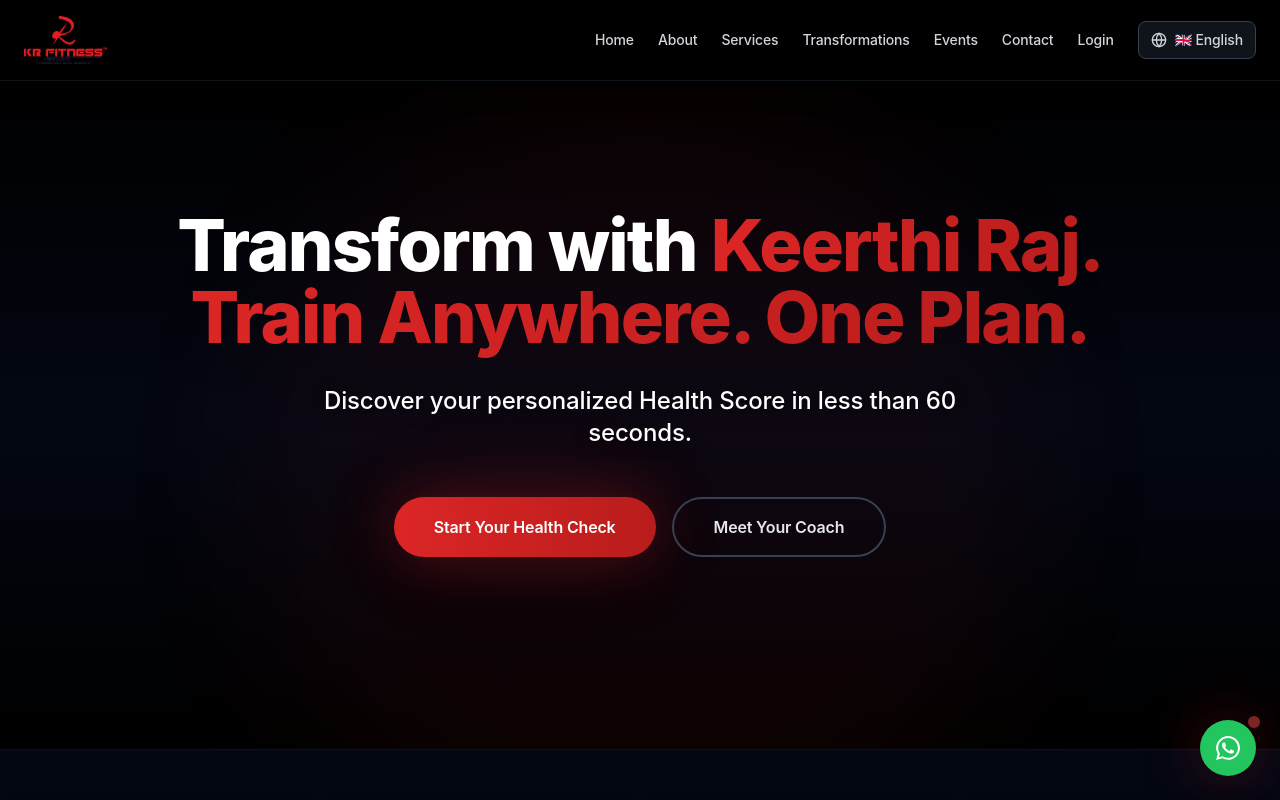
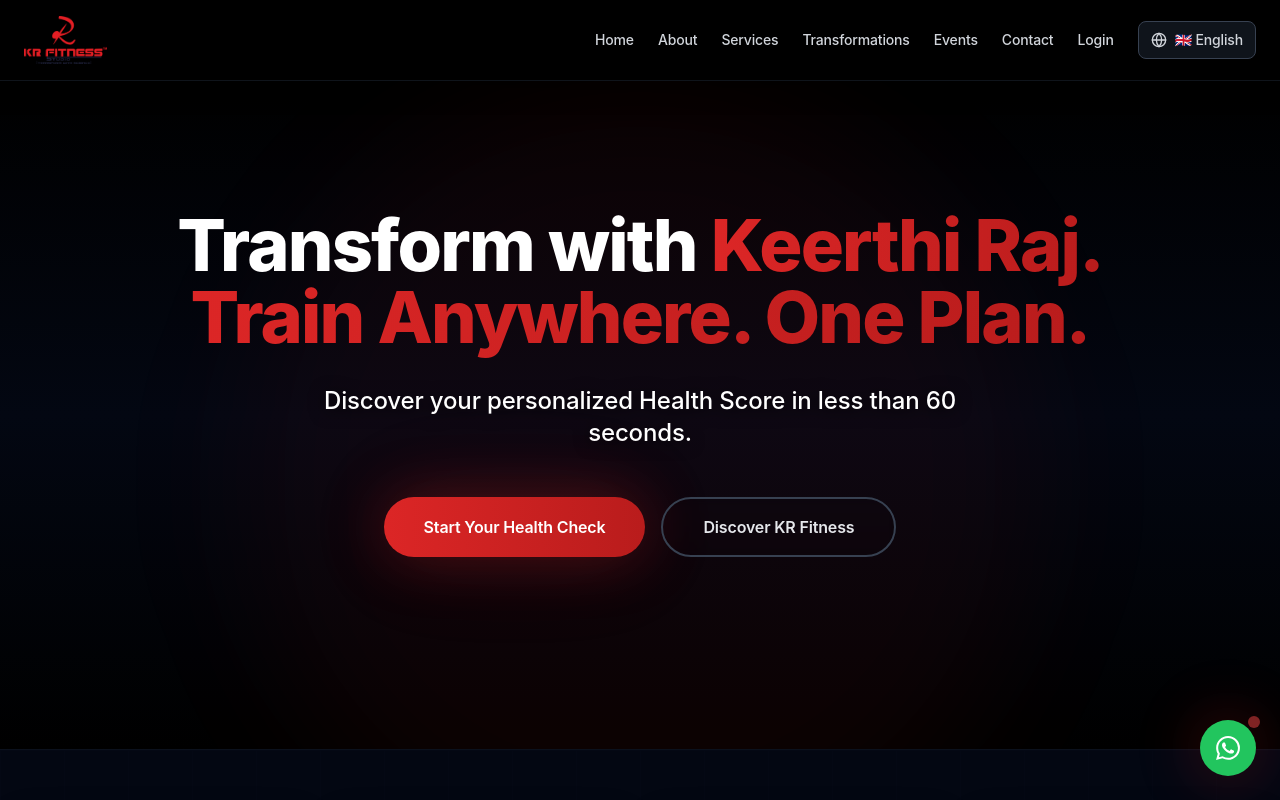
Before and after one commit to rBrgv/KRF, a Next.js app: page / in a window 1280 px wide. Shown: the top 800 px of the page. Built offline with nearby package versions, Linux system fonts and the light colour scheme.

Commit message:
Update about pages, hero section, transformation gallery, and translations

```diff
--- a/app/about-coach/page.tsx
+++ b/app/about-coach/page.tsx
@@ -5,9 +5,9 @@
 import { YouTubePlaylist } from '@/components/YouTubePlaylist';
 
 export const metadata: Metadata = {
-  title: 'Best Gym Trainer in Bangalore | Meet Keerthi Raj | KR Fitness',
-  description: 'Meet Keerthi Raj, best gym trainer in Bangalore and founder of KR Fitness gym. Over 15 years of experience. See client transformations, read the book, watch podcasts, and read reviews from best gym in Bengaluru.',
-  keywords: 'best gym trainer bangalore, gym trainer keerthi raj, gym trainer bengaluru, expert gym trainer bangalore, certified gym trainer',
+  title: 'Best Gym Trainer in Bangalore | Discover KR Fitness | Keerthi Raj',
+  description: 'Discover KR Fitness with Keerthi Raj, best gym trainer in Bangalore and founder of KR Fitness gym. Over 15 years of experience. See client transformations, read the book, watch podcasts, and read reviews from best gym in Bengaluru.',
+  keywords: 'best gym trainer bangalore, gym trainer keerthi raj, gym trainer bengaluru, expert gym trainer bangalore, certified gym trainer, discover kr fitness',
 };
 
 export default function AboutCoachPage() {
@@ -31,7 +31,7 @@
                 </div>
                 <div className="flex-1 text-center md:text-left">
                   <span className="inline-block px-3 py-1 rounded-full bg-red-500/10 border border-red-500/20 text-xs font-semibold uppercase tracking-wider text-red-400 mb-4">
-                    Meet Your Coach
+                    Discover KR Fitness
                   </span>
                   <h1 className="text-3xl md:text-4xl font-extrabold text-white mb-4">
                     MR. KEERTHI RAJ
--- a/app/about/page.tsx
+++ b/app/about/page.tsx
@@ -4,9 +4,9 @@
 import { YouTubePlaylist } from '@/components/YouTubePlaylist';
 
 export const metadata: Metadata = {
-  title: 'About Best Gym Trainer in Bangalore | KR Fitness Gym | Meet Your Coach',
+  title: 'About Best Gym Trainer in Bangalore | KR Fitness Gym | Discover KR Fitness',
   description:
-    'Meet Keerthi Raj, founder and lead trainer at KR Fitness gym in Bangalore. Best gym trainer in Bengaluru with over 15 years of training experience and multiple international certifications. Expert gym trainer for online and offline training.',
+    'Discover KR Fitness with Keerthi Raj, founder and lead trainer at KR Fitness gym in Bangalore. Best gym trainer in Bengaluru with over 15 years of training experience and multiple international certifications. Expert gym trainer for online and offline training.',
   keywords: 'gym trainer bangalore, best gym trainer bangalore, gym trainer in bengaluru, online gym trainer, fitness trainer bangalore gym',
 };
 
@@ -68,7 +68,7 @@
           <ScrollAnimation>
             <div className="text-center mb-12">
               <span className="inline-block px-4 py-1.5 rounded-full bg-red-500/10 border border-red-500/20 text-xs font-semibold uppercase tracking-wider text-red-400 mb-4">
-                Meet Your Coach
+                Discover KR Fitness
               </span>
               <h1 className="text-4xl md:text-5xl font-extrabold text-white mb-6">MR. KEERTHI RAJ</h1>
               <p className="text-lg text-gray-400 max-w-2xl mx-auto">
--- a/components/HeroSection.tsx
+++ b/components/HeroSection.tsx
@@ -50,7 +50,7 @@
           href="/about-coach"
           className="inline-flex items-center justify-center rounded-full border-2 border-gray-700 px-10 py-4 text-base font-semibold text-gray-200 hover:border-red-500/50 hover:text-red-400 transition-all duration-300 hover:bg-red-500/5 backdrop-blur-sm"
         >
-          {t('hero.ctaSecondary')}
+          {t('hero.ctaSecondary') || 'Discover KR Fitness'}
         </Link>
       </div>
     </div>
--- a/lib/i18n/translations.ts
+++ b/lib/i18n/translations.ts
@@ -1,3 +1,4 @@
+// Version: 2.0 - Updated ctaSecondary to "Discover KR Fitness"
 export type Translations = {
   nav: {
     home: string;
@@ -40,7 +41,7 @@
       subtitle: 'Train Anywhere. One Plan.',
       description: 'Discover your personalized Health Score in less than 60 seconds.',
       cta: 'Start Your Health Check',
-      ctaSecondary: 'Meet Your Coach',
+      ctaSecondary: 'Discover KR Fitness',
     },
     common: {
       learnMore: 'Learn More',
```
Also changed, not shown: components/TransformationGallery.tsx (+2 -2 lines).
